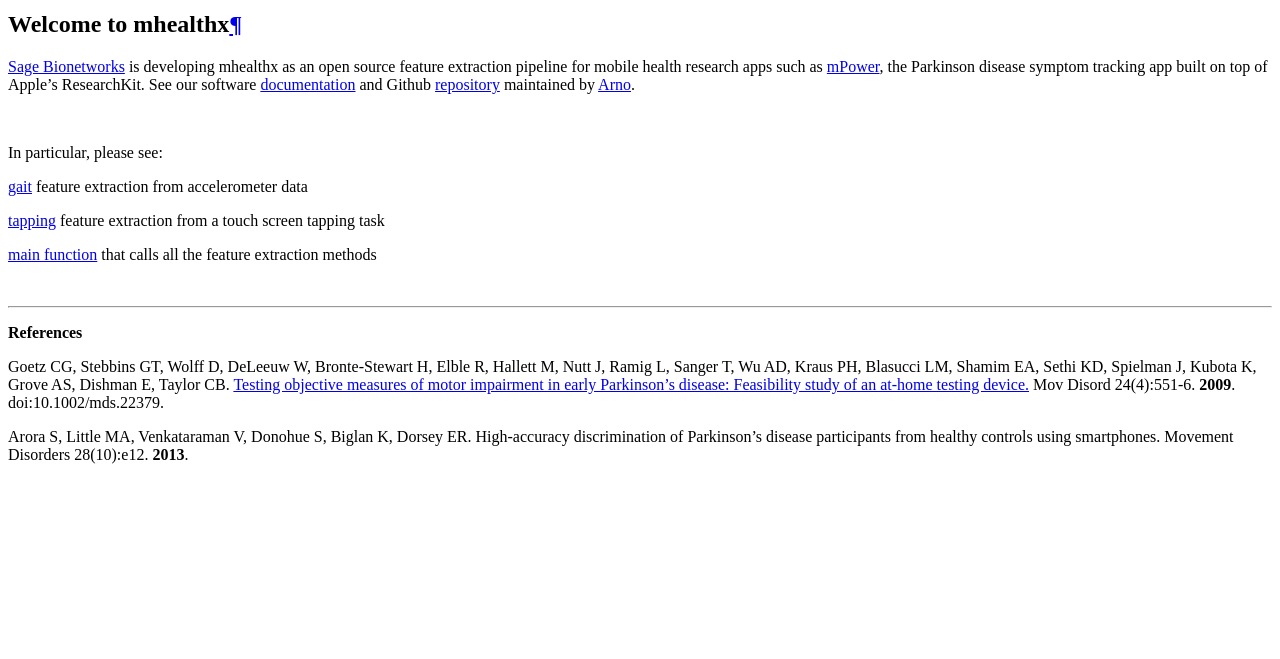
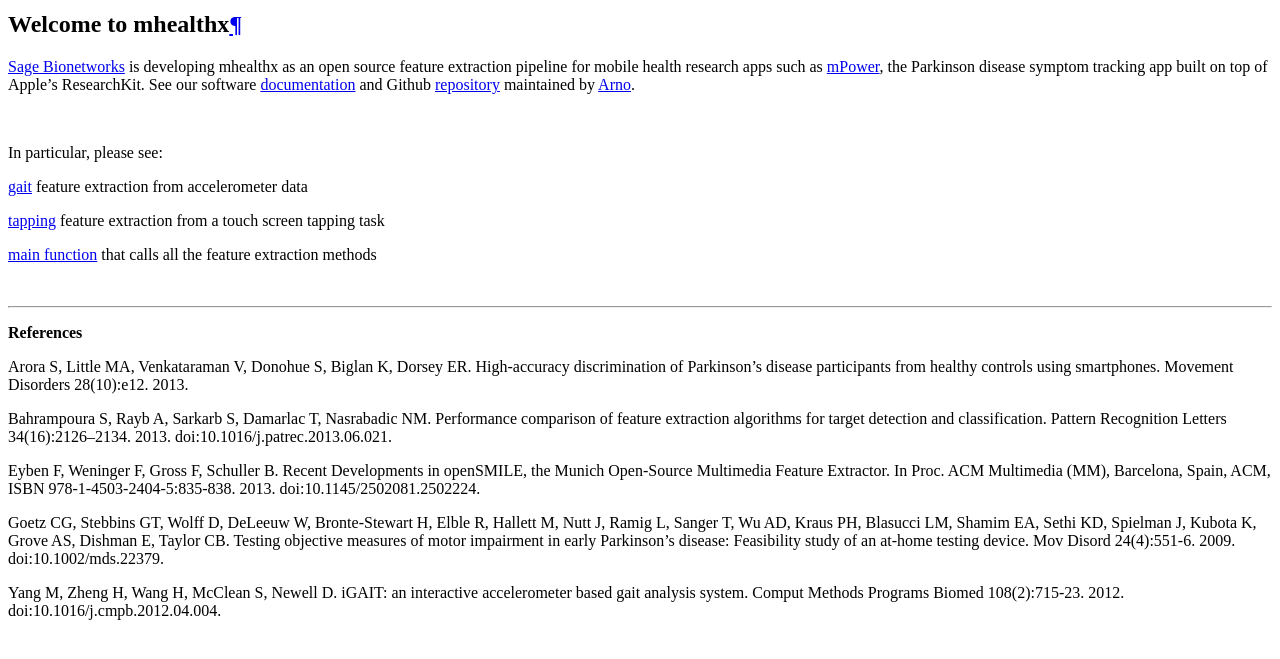
Before and after one commit to Sage-Bionetworks/mhealthx, a Sphinx documentation site: the page built from doc/index.rst, in a window 1280 px wide, cut to the strip 213-872 px from the top of the page. Built offline with Sphinx 7.4.7, drawn with Linux system fonts in a browser that asks for light colours.

Commit message:
Update refs in index

```diff
--- a/doc/index.rst
+++ b/doc/index.rst
@@ -21,11 +21,15 @@
 
 **References**
 
-Goetz CG, Stebbins GT, Wolff D, DeLeeuw W, Bronte-Stewart H, Elble R, Hallett M, Nutt J, Ramig L, Sanger T, Wu AD, Kraus PH, Blasucci LM, Shamim EA, Sethi KD, Spielman J, Kubota K, Grove AS, Dishman E, Taylor CB. `Testing objective measures of motor impairment in early Parkinson's disease: Feasibility study of an at-home testing device. <http://www.ncbi.nlm.nih.gov/pubmed/19086085>`_ Mov Disord 24(4):551-6. **2009**. doi:10.1002/mds.22379.
+Arora S, Little MA, Venkataraman V, Donohue S, Biglan K, Dorsey ER. High-accuracy discrimination of Parkinson’s disease participants from healthy controls using smartphones. Movement Disorders 28(10):e12. 2013.
 
-Arora S, Little MA, Venkataraman V, Donohue S, Biglan K, Dorsey ER. High-accuracy discrimination of Parkinson’s disease participants from healthy controls using smartphones. Movement Disorders 28(10):e12. **2013**.
+Bahrampoura S, Rayb A, Sarkarb S, Damarlac T, Nasrabadic NM. Performance comparison of feature extraction algorithms for target detection and classification. Pattern Recognition Letters 34(16):2126–2134. 2013. doi:10.1016/j.patrec.2013.06.021.
 
+Eyben F, Weninger F, Gross F, Schuller B. Recent Developments in openSMILE, the Munich Open-Source Multimedia Feature Extractor. In Proc. ACM Multimedia (MM), Barcelona, Spain, ACM, ISBN 978-1-4503-2404-5:835-838. 2013. doi:10.1145/2502081.2502224.
 
+Goetz CG, Stebbins GT, Wolff D, DeLeeuw W, Bronte-Stewart H, Elble R, Hallett M, Nutt J, Ramig L, Sanger T, Wu AD, Kraus PH, Blasucci LM, Shamim EA, Sethi KD, Spielman J, Kubota K, Grove AS, Dishman E, Taylor CB. Testing objective measures of motor impairment in early Parkinson's disease: Feasibility study of an at-home testing device. Mov Disord 24(4):551-6. 2009. doi:10.1002/mds.22379.
+
+Yang M, Zheng H, Wang H, McClean S, Newell D. iGAIT: an interactive accelerometer based gait analysis system. Comput Methods Programs Biomed 108(2):715-23. 2012. doi:10.1016/j.cmpb.2012.04.004.
 
 
 ..
```
